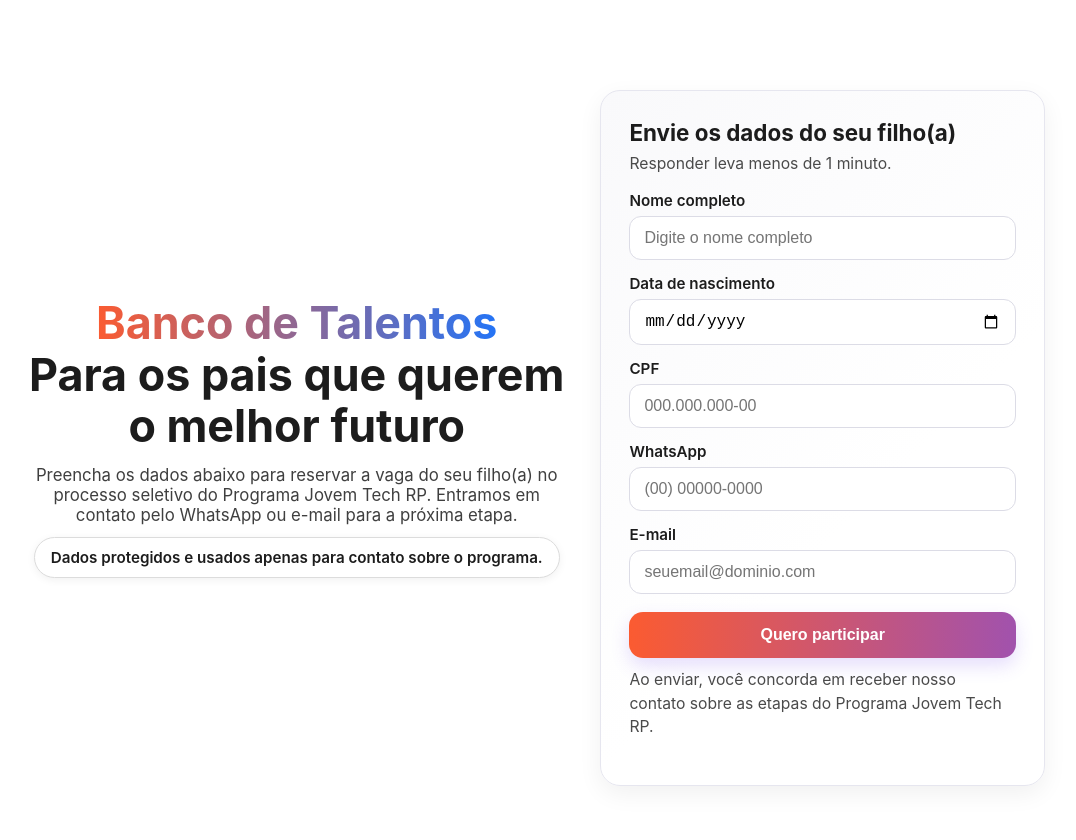
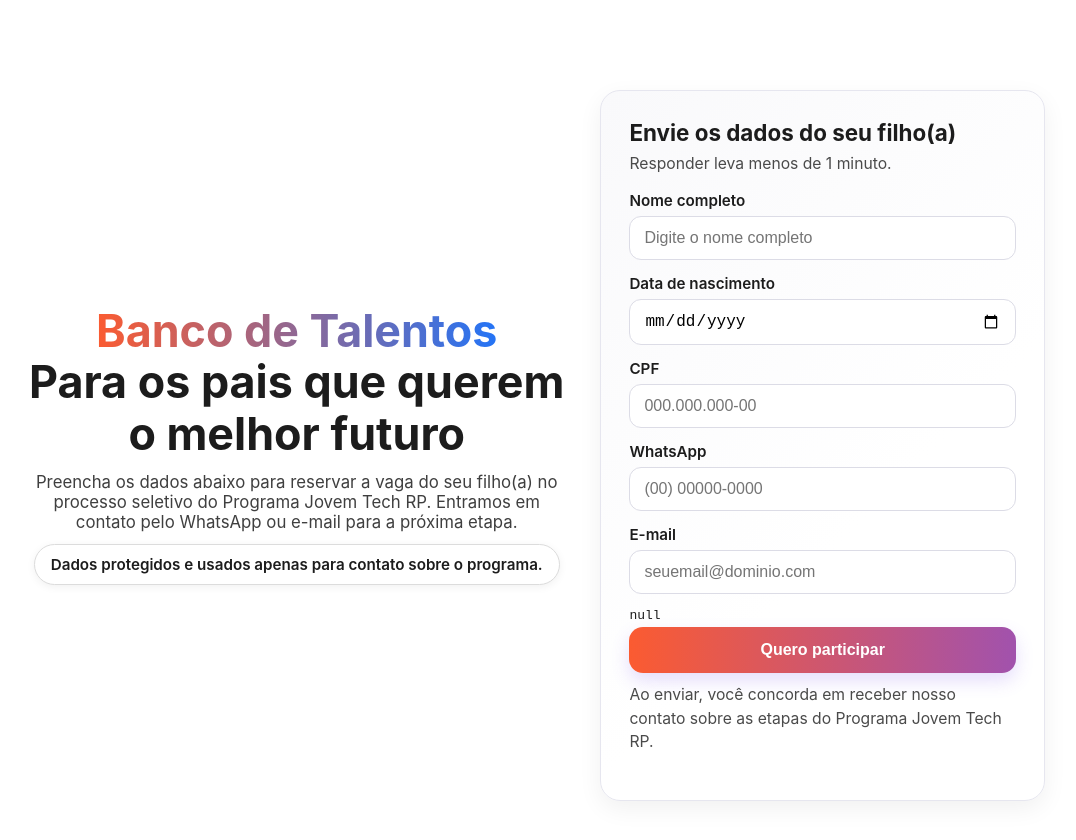
Before and after one commit to Guilhermeb-Ferrarezi/formulario, a React (Vite) app in the folder apps/web/: page / in a window 1280 px wide. Shown: the whole page, without its empty margins (105-1181 px from the left). Built offline with nearby package versions, Linux system fonts and the light colour scheme; no server answers.

Commit message:
mensagens test

```diff
--- a/apps/web/src/components/formulario.tsx
+++ b/apps/web/src/components/formulario.tsx
@@ -92,7 +92,9 @@ export function Formulario() {
               <p className={`form-message ${mensagem.tipo}`}>
                 {mensagem.texto}
               </p>
+
             )}
+            <pre>{JSON.stringify(mensagem, null, 2)}</pre>
 
 
             <button type="submit" className="cta">
```
